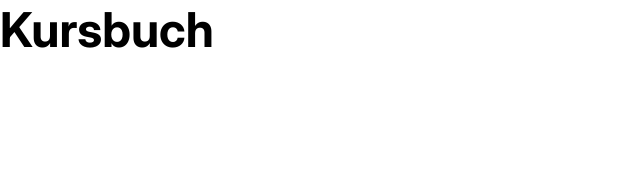
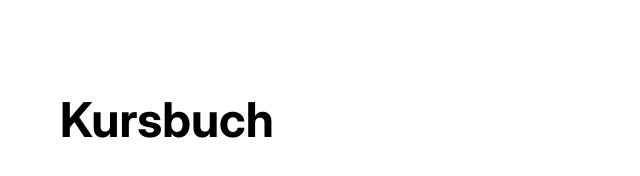
Before and after one commit to pascalwittler/kursbuch, a plain HTML site: page public/index.html in a window 1280 px wide. Shown: the whole page, without its empty margins (0-640 px from the left). Drawn offline with Linux system fonts and the light colour scheme.

Commit message:
Set body min-height, padding

```diff
--- a/public/res/css/modules/body.css
+++ b/public/res/css/modules/body.css
@@ -1,7 +1,9 @@
 body {
   display: grid;
+  min-height: 100vh;
   grid-template-rows: auto 1fr;
   grid-template-columns: 100%;
   row-gap: var(--gap);
+  padding: 90px 60px;
   background-color: var(--color-background);
 }
```
